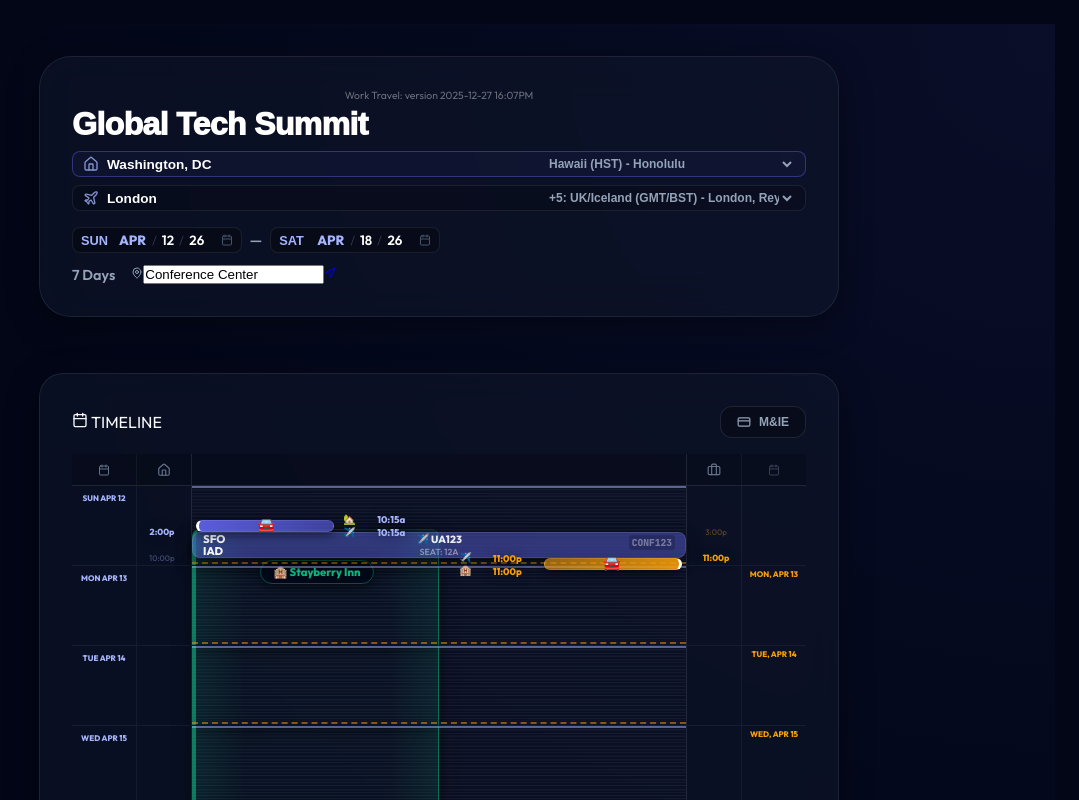
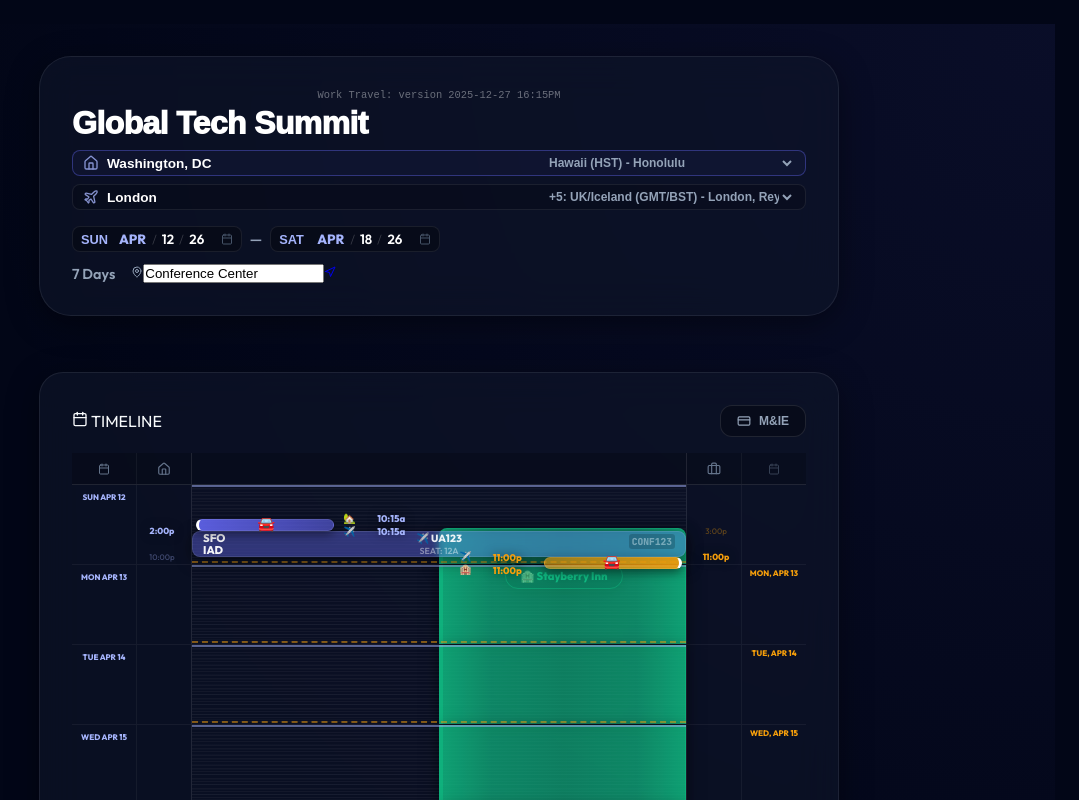
Before and after one commit to outofthisworldapps/work-travel, a React (Vite) app: page / in a window 1280 px wide. Shown: the top 800 px of the page, without its empty margins (201-1280 px from the left). Built offline with nearby package versions, Linux system fonts and the light colour scheme.

Commit message:
Final timeline refinements: hotel on right with high opacity, improved spacing, updated version

```diff
--- a/src/App.jsx
+++ b/src/App.jsx
@@ -609,27 +609,23 @@ const TimelineDay = ({ day, dayIndex, totalDays, flights, currentRates, onUpdate
                   height: `${getPosition(isCheckOutDay ? normEnd : 24) - getPosition(isCheckInDay ? normStart : 0)}%`,
                   width: '50%',
                   left: '50%',
-                  right: 0,
-                  borderLeft: '4px solid rgba(16, 185, 129, 0.6)',
-
-
-
+                  borderLeft: '4px solid rgba(16, 185, 129, 0.7)',
                   borderRadius: `${isCheckInDay ? '8px' : '0'} ${isCheckInDay ? '8px' : '0'} ${isCheckOutDay ? '8px' : '0'} ${isCheckOutDay ? '8px' : '0'}`,
-                  borderTop: (isMidStay || (isCheckOutDay && !isCheckInDay)) ? 'none' : '1px solid rgba(16, 185, 129, 0.1)',
-                  borderBottom: (isMidStay || (isCheckInDay && !isCheckOutDay)) ? 'none' : '1px solid rgba(16, 185, 129, 0.1)',
-                  left: 0,
-                  right: 0,
+                  borderTop: (isMidStay || (isCheckOutDay && !isCheckInDay)) ? 'none' : '1px solid rgba(16, 185, 129, 0.6)',
+                  borderBottom: (isMidStay || (isCheckInDay && !isCheckOutDay)) ? 'none' : '1px solid rgba(16, 185, 129, 0.6)',
+                  borderRight: '1px solid rgba(16, 185, 129, 0.6)',
                   zIndex: 2,
-                  background: 'linear-gradient(to right, rgba(16, 185, 129, 0.12), rgba(16, 185, 129, 0.02) 20%, rgba(16, 185, 129, 0.02) 80%, rgba(16, 185, 129, 0.12))'
+                  background: 'linear-gradient(to right, rgba(16, 185, 129, 0.85), rgba(16, 185, 129, 0.7) 20%, rgba(16, 185, 129, 0.65) 50%, rgba(16, 185, 129, 0.7) 80%, rgba(16, 185, 129, 0.85))'
                 }}
               >
                 {(isCheckInDay || (dayIndex === 0 && isMidStay)) && (
-                  <div className="tl-hotel-name" style={{ top: isCheckInDay ? '35px' : '15px' }}>
-                    <span style={{ background: 'rgba(2, 6, 23, 0.9)', backdropFilter: 'blur(8px)', padding: '4px 12px', borderRadius: '99px', border: '1px solid rgba(16, 185, 129, 0.4)', boxShadow: '0 4px 12px rgba(0,0,0,0.5)' }}>
+                  <div className="tl-hotel-name" style={{ top: isCheckInDay ? '40px' : '20px' }}>
+                    <span style={{ background: 'rgba(2, 6, 23, 0.95)', backdropFilter: 'blur(10px)', padding: '5px 14px', borderRadius: '99px', border: '1.5px solid rgba(16, 185, 129, 0.5)', boxShadow: '0 4px 15px rgba(0,0,0,0.6)' }}>
                       🏨 {h.name || 'Hotel'}
                     </span>
                   </div>
                 )}
+
 
               </div>
 
@@ -2395,7 +2391,8 @@ function App() {
       <div className="travel-app dark">
         <main className="one-column-layout">
           <section className="trip-header-section glass">
-            <div className="app-version" style={{ fontSize: '0.65rem', opacity: 0.4, marginBottom: '4px', textAlign: 'center', width: '100%', fontMono: 'monospace' }}>Work Travel: version 2025-12-27 16:07PM</div>
+            <div className="app-version" style={{ fontSize: '0.65rem', opacity: 0.4, marginBottom: '4px', textAlign: 'center', width: '100%', fontFamily: 'monospace' }}>Work Travel: version 2025-12-27 16:15PM</div>
+
             <div className="trip-header-container">
               <div className="trip-header-main">
                 <input
@@ -2912,7 +2909,8 @@ function App() {
         .tl-event.travel-event { width: 28%; z-index: 25; box-shadow: 0 4px 10px rgba(0,0,0,0.4); height: 12px !important; }
         .tl-event.travel-event.home-side { left: 4px; right: auto; background: linear-gradient(to right, rgba(99, 102, 241, 0.9), rgba(99, 102, 241, 0.6)); border-left: 3px solid #fff; }
         .tl-event.travel-event.away-side { right: 4px; left: auto; background: linear-gradient(to left, rgba(245, 158, 11, 0.9), rgba(245, 158, 11, 0.6)); border-right: 3px solid #fff; }
-        .tl-event.hotel-event { width: 50%; left: 50%; right: 0; opacity: 1.0; z-index: 1; background: linear-gradient(to right, rgba(16, 185, 129, 0.9), rgba(16, 185, 129, 0.7) 15%, rgba(16, 185, 129, 0.6) 50%, rgba(16, 185, 129, 0.7) 85%, rgba(16, 185, 129, 0.9)); border: 1px solid rgba(16, 185, 129, 0.5); justify-content: center; }
+        .tl-event.hotel-event { width: 50%; left: 50%; right: 0; opacity: 1.0; z-index: 2; background: linear-gradient(to right, rgba(16, 185, 129, 0.85), rgba(16, 185, 129, 0.7) 20%, rgba(16, 185, 129, 0.65) 50%, rgba(16, 185, 129, 0.7) 80%, rgba(16, 185, 129, 0.85)); border: 1px solid rgba(16, 185, 129, 0.6); justify-content: center; }
+
 
 
 
```
